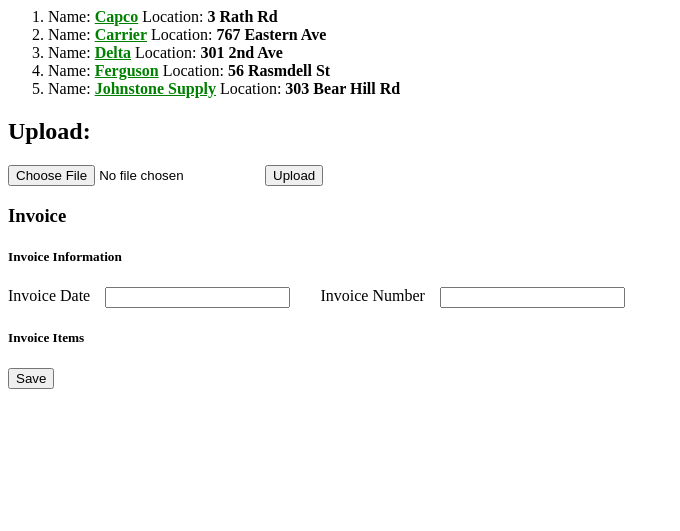
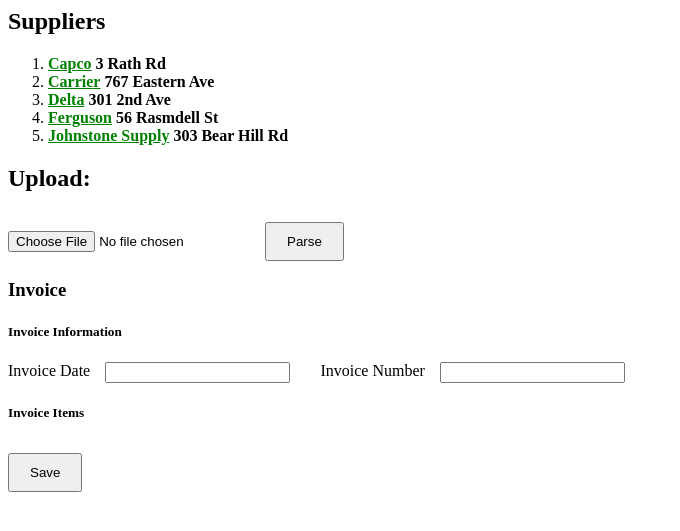
Before and after one commit to michael-berman/InvoiceComparator, a Django app: page /invoiceparser/ in a window 1280 px wide. Shown: the top 531 px of the page, without its empty margins (0-680 px from the left). Run offline with Django 3.2, Linux system fonts and the light colour scheme; data comes from the database, SQL or seed files in the repository.

Commit message:
style button

```diff
--- a/invoiceparser/static/invoiceparser/style.css
+++ b/invoiceparser/static/invoiceparser/style.css
@@ -19,3 +19,9 @@
     width: 60%;
     margin-top: 10px;
 }
+
+.button {
+    margin-top: 10px;
+    padding: 10px 20px;
+    cursor: pointer;
+}
--- a/invoiceparser/templates/invoiceparser/index.html
+++ b/invoiceparser/templates/invoiceparser/index.html
@@ -1,10 +1,12 @@
 {% load static %}
 <link rel="stylesheet" type="text/css" href="{% static 'invoiceparser/style.css' %}">
 
+<h2>Suppliers</h2>
 {% if supplier_list %}
     <ol>
     {% for supplier in supplier_list %}
-        <li>Name: <a href="{% url 'invoiceparser:detail' supplier.id %}"><b>{{ supplier.supplier_name }}</a></b> Location: <b>{{supplier.supplier_location}}</b></li>
+        <li><a href="{% url 'invoiceparser:detail' supplier.id %}"><b>{{ supplier.supplier_name }}</a></b>
+        <b>{{supplier.supplier_location}}</b></li>
     {% endfor %}
     </ol>
 {% else %}
@@ -15,7 +17,7 @@
 <form action="{% url 'invoiceparser:upload' %}" method="post" enctype="multipart/form-data">
     {% csrf_token %}
     <input type="file" name="invoice">
-    <input type="submit" name="submit" value="Upload">
+    <input type="submit" name="submit" value="Parse" class="button">
 </form>
 
 {% comment %} {% if extracted_text %} {% endcomment %}
@@ -38,6 +40,6 @@
             <input type="text" name="{{ price }}" value="{{ price }}"><br>
         </div>
     {% endfor %}
-    <input type="submit" value="Save">
+    <input type="submit" value="Save" class="button">
 </form>
 {% comment %} {% endif %} {% endcomment %}
```
